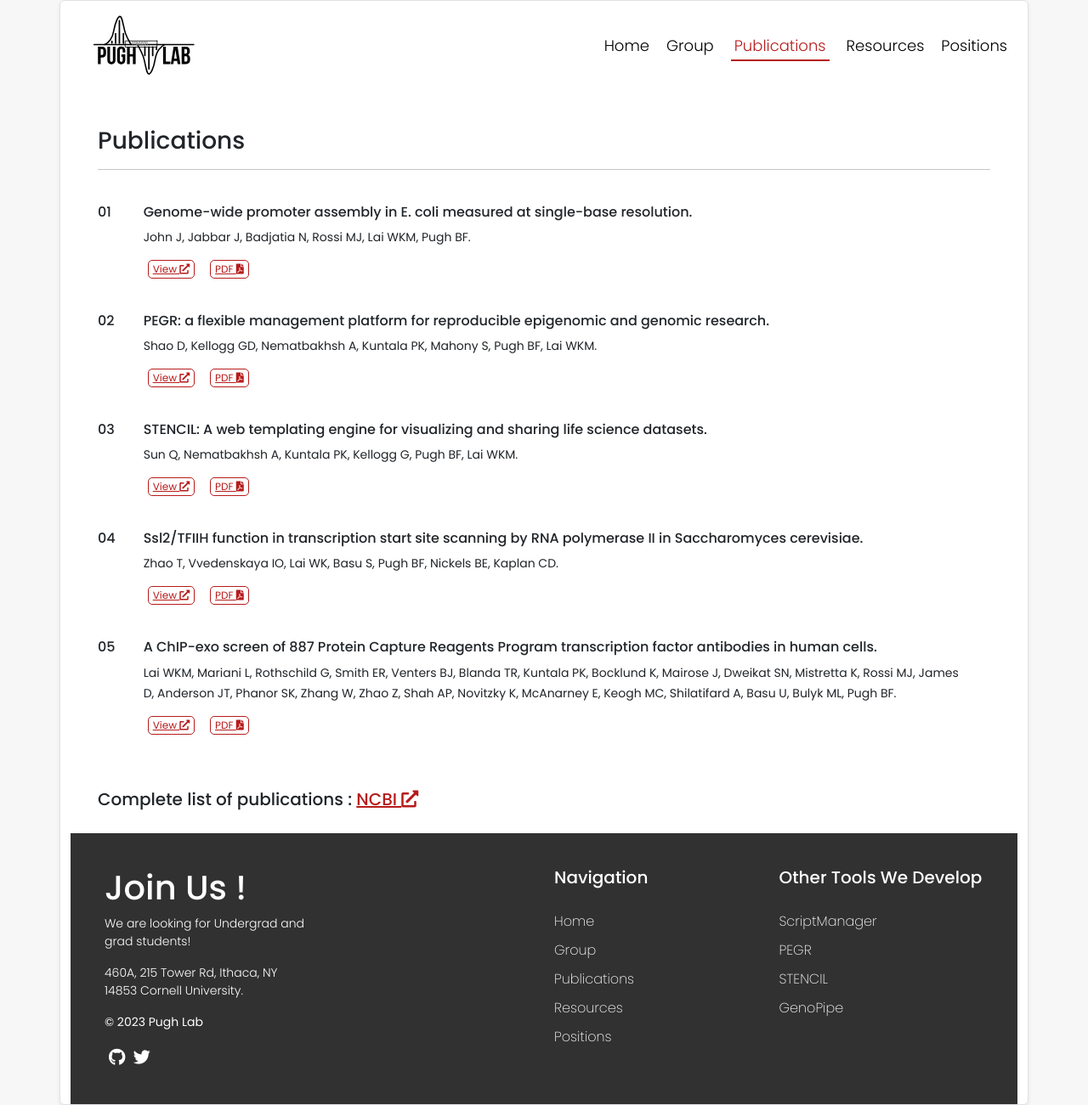
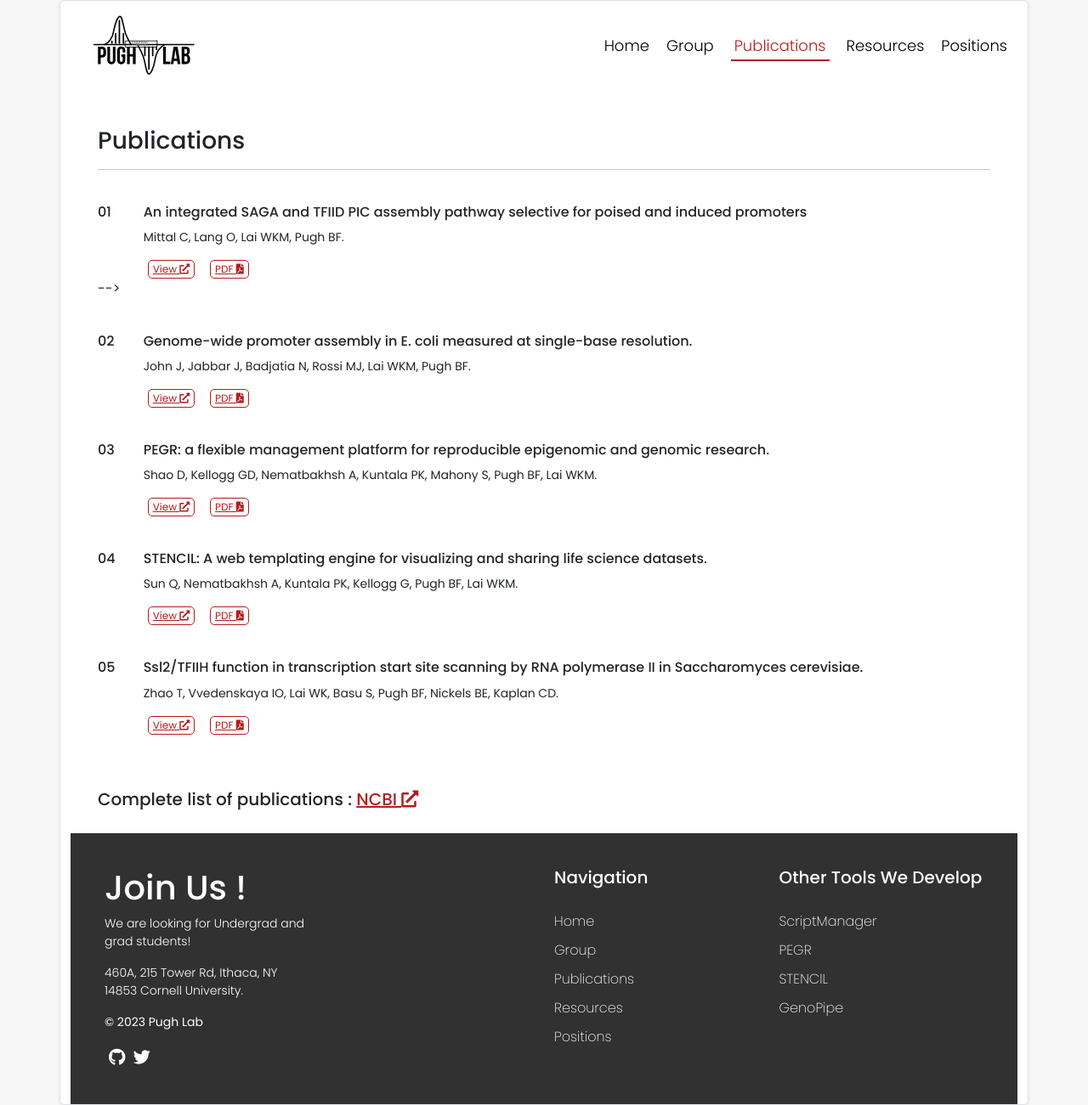
Before and after one commit to CEGRcode/cegrcode.github.io, a Jekyll site: the page built from publications.html, in a window 1280 px wide. Shown: the whole page at 85% size. Built offline with Jekyll 4.4.1, drawn with Linux system fonts in a browser that asks for light colours; nearby versions of some CDN libraries.

Commit message:
inserted additional publication
inserted publication & changed numbers

```diff
--- a/publications.html
+++ b/publications.html
@@ -11,6 +11,38 @@ title: Publications
       <div class="row publication">
         <div class="col-md-1 number">
           <h6>01</h6>
+        </div>
+        <div class="col-md-11">
+          <h6>
+            An integrated SAGA and TFIID PIC assembly pathway selective for poised and induced promoters
+          </h6>
+          <small>
+            Mittal C, Lang O, Lai WKM, Pugh BF.
+          </small>
+          <!-- <hr /> -->
+          <div class="d-flex">
+            <a
+              class="publinks"
+              href="https://pubmed.ncbi.nlm.nih.gov/34426512/"
+              title="project website"
+            >
+              View <i class="fas fa-external-link-alt"></i
+            ></a>
+            &nbsp; &nbsp;
+            <a
+              class="publinks"
+              href="https://pubmed.ncbi.nlm.nih.gov/36302553/"
+              title="pubmed link"
+            >
+              PDF <i class="fas fa-file-pdf"></i
+            ></a>
+          </div>
+        </div>
+      </div> -->
+
+      <div class="row publication">
+        <div class="col-md-1 number">
+          <h6>02</h6>
         </div>
         <div class="col-md-11">
           <h6>
@@ -145,43 +177,6 @@ title: Publications
       </div>
 
       <!-- <div class="publication"></div> -->
-
-      <div class="row publication">
-        <div class="col-md-1 number">
-          <h6>05</h6>
-        </div>
-        <div class="col-md-11">
-          <h6>
-            A ChIP-exo screen of 887 Protein Capture Reagents Program
-            transcription factor antibodies in human cells.
-          </h6>
-          <small>
-            Lai WKM, Mariani L, Rothschild G, Smith ER, Venters BJ, Blanda TR,
-            Kuntala PK, Bocklund K, Mairose J, Dweikat SN, Mistretta K, Rossi
-            MJ, James D, Anderson JT, Phanor SK, Zhang W, Zhao Z, Shah AP,
-            Novitzky K, McAnarney E, Keogh MC, Shilatifard A, Basu U, Bulyk ML,
-            Pugh BF.
-          </small>
-          <!-- <hr /> -->
-          <div class="d-flex">
-            <a
-              class="publinks"
-              href="https://pubmed.ncbi.nlm.nih.gov/34426512/"
-              title="project website"
-            >
-              View <i class="fas fa-external-link-alt"></i
-            ></a>
-            &nbsp; &nbsp;
-            <a
-              class="publinks"
-              href="https://genome.cshlp.org/content/31/9/1663.long"
-              title="pubmed link"
-            >
-              PDF <i class="fas fa-file-pdf"></i
-            ></a>
-          </div>
-        </div>
-      </div>
 
       <!-- <div class="publication"></div> -->
 
```
Also changed, not shown: other parts of publications.html (+3 -3 lines).
